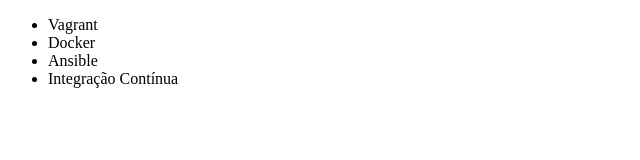
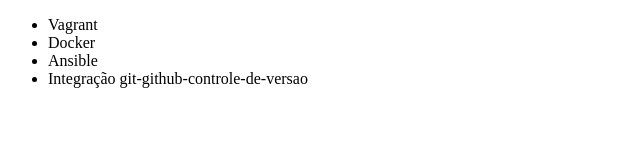
Before and after one commit to Jonathan399/GitCurso, a plain HTML site: page index.html in a window 1280 px wide. Shown: the whole page, without its empty margins (0-640 px from the left). Drawn offline with Linux system fonts and the light colour scheme.

Commit message:
Renomeando curso de GITHUB

```diff
--- a/index.html
+++ b/index.html
@@ -9,7 +9,7 @@
         <li>Vagrant</li>
         <li>Docker</li>
         <li>Ansible</li>
-        <li>Integração Contínua</li>
+        <li>Integração git-github-controle-de-versao</li>
     </ul>
 </body>
 </html>
```
